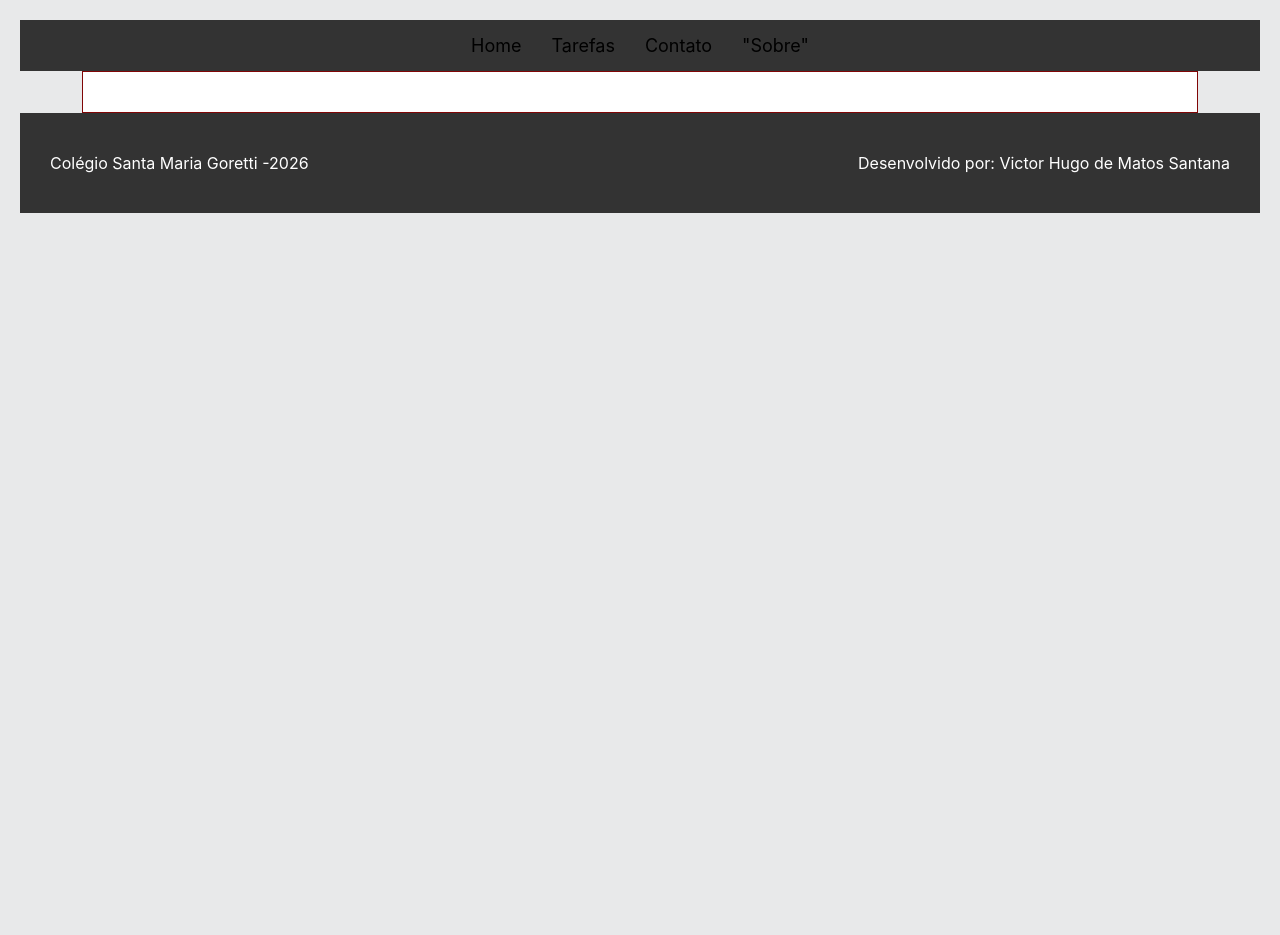
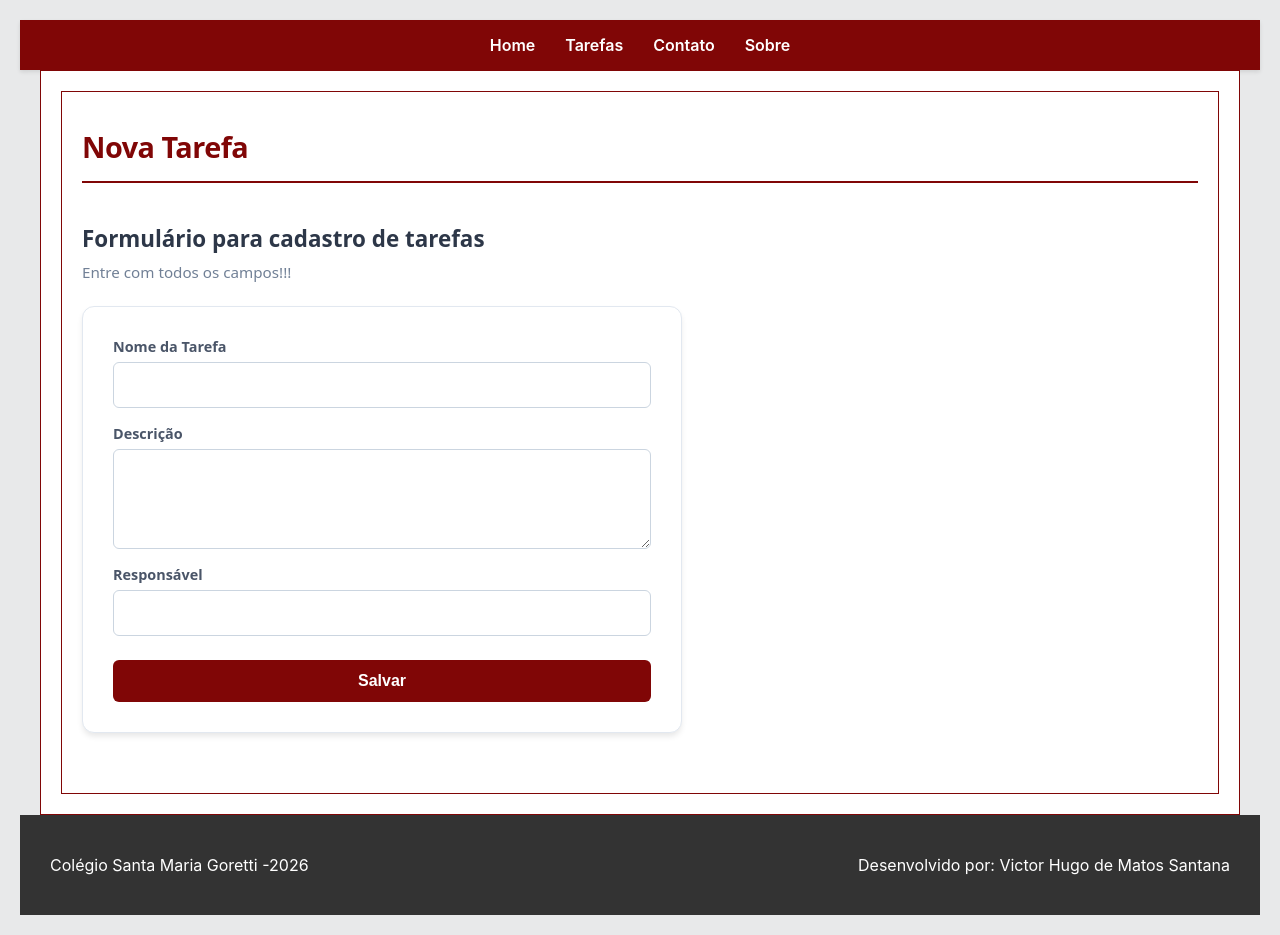
Before and after one commit to Mr-Victor67/gerenciadortarefas, a React (Create React App) app: page /cadastrarTarefa in a window 1280 px wide. Before the commit the page ends 800 px from the top, so only its background shows below. Built offline with nearby package versions, Linux system fonts and the light colour scheme.

Commit message:
Add files via upload

```diff
--- a/src/App.js
+++ b/src/App.js
@@ -24,7 +24,7 @@ function App() {
 
           <Route path="/tarefas" element={<ListarTarefas />}/>
           <Route path="/tarefa/:id" element={<ListarUmaTarefa />}/>
-          <Route path="/cadastrarTarefas" elemnet={<CadastrarTarefa />}/>
+          <Route path="/cadastrarTarefa" element={<CadastrarTarefa />}/>
 
           <Route path="/contatos" element={<ListarContatos />}/>
           <Route path="/contato/:id" element={<ListarUmContato />}/>
--- a/src/componentes/Header/Menu/index.css
+++ b/src/componentes/Header/Menu/index.css
@@ -1,10 +1,11 @@
-nav {
-    background-color: #333;
+.menu-container {
+    background-color: #800606;
     width: 100%;
     padding: 15px 0;
-    }
+    box-shadow: 0 2px 4px rgba(0, 0, 0, 0.1);
+}
 
-    ul {
+.menu-list {
     display: flex;
     flex-direction: row;
     gap: 30px;
@@ -13,21 +14,22 @@ nav {
     list-style: none;
     padding: 0;
     margin: 0;
-    }
+}
 
-    li {
-    font-size: 18px;
-    }
+.menu-item {
+    font-size: 1rem;
+    font-weight: 600;
+}
 
-    a {
-    color: #fff;
+.menu-link {
+    color: #ffffff;
     text-decoration: none;
     padding-bottom: 5px;
     border-bottom: 3px solid transparent;
     transition: all 0.2s ease-in-out;
-    }
+}
 
-    a:hover {
-    color: yellow;
-    border-bottom-color: yellow;
-    }
+.menu-link:hover {
+    color: #f8fafc;
+    border-bottom-color: #ffffff;
+}
--- a/src/componentes/Header/Menu/index.js
+++ b/src/componentes/Header/Menu/index.js
@@ -1,15 +1,17 @@
-import { Link} from "react-router-dom"
-import "./index.css"
+import { Link } from "react-router-dom";
+import './index.css';
+
 function Menu(){
     return (
-        <nav>
-            <ul>
-                <li><Link to = "/">Home</Link></li>
-                <li><Link to = "/tarefas">Tarefas</Link></li>
-                <li><Link to = "/contato">Contato</Link></li>
-                <li><Link to = "/sobre">"Sobre"</Link></li>
+        <nav className="menu-container">
+            <ul className="menu-list">
+                <li className="menu-item"><Link to="/" className="menu-link">Home</Link></li>
+                <li className="menu-item"><Link to="/tarefas" className="menu-link">Tarefas</Link></li>
+                <li className="menu-item"><Link to="/contato" className="menu-link">Contato</Link></li>
+                <li className="menu-item"><Link to="/sobre" className="menu-link">Sobre</Link></li>
             </ul>
         </nav>
-    )
+    );
 }
+
 export default Menu;
--- a/src/paginas/CadastrarTarefa/index.css
+++ b/src/paginas/CadastrarTarefa/index.css
@@ -86,17 +86,3 @@ section h2 {
 .formulario button[type="submit"]:active {
   transform: scale(0.98);
 }
-  .error{
-    width: 80;
-    height: 25px;
-    background-color: white;
-    border: 1px saddlebrown;
-    border-radius: 7px;
-    padding: 10px;
-  }
-
-
-  .textoError{
-     color: aqua;
-     font-weight: 700
-  }
--- a/src/paginas/CadastrarTarefa/index.js
+++ b/src/paginas/CadastrarTarefa/index.js
@@ -1,47 +1,34 @@
 import { useState } from 'react';
 import './index.css';
-import tarefas from '../../mook/tarefas';
-import { Navigate, useNavigate } from 'react-router-dom';
+import tarefas from '../../mook/tarefas'
+import { useNavigate } from 'react-router-dom';
 
 function CadastrarTarefa() {
     const navigate = useNavigate();
+
     const [titulo, setTitulo] = useState('');
     const [descricao, setDescricao] = useState('')
     const [responsavel, setResponsavel] = useState('')
-    const [error, setError] = useState('')
-    function cadastrarTarefa(e){
+
+    function cadastrarTarefa(e) {
         e.preventDefault()
-
-        if (!titulo.trim()) {
-            setError("campo titulo não pode estar vazio!!!")
-            return;
+       // if(!titulo.trim())
+        try {
+            const addTarefa = {
+                'id': tarefas.length + 1,
+                'titulo': titulo,
+                'descricao': descricao,
+                'responsavel': responsavel
             }
 
-        if (!descricao.trim()) {
-            setError("campo descrição não pode estar vazio!!!")
-            return;
-        }
-
-        if (!responsavel.trim()) {
-            setError("campo responsavel não pode estar vazio!!!")
-            return;
-        }
-
-        try{
-        const addTarefa ={
-            'id': tarefas.length + 1,
-            'titulo':titulo,
-            'descricao':descricao,
-            'responsavel':responsavel
-        }
-        tarefas.push (addTarefa);
+            tarefas.push(addTarefa);
             setTitulo("");
             setResponsavel("");
             setDescricao("");
 
             navigate(-1)
-    }catch(error){
-    console.log("Erro ao Cadastrar tarefa:" + error)
+        } catch (error) {
+            console.log("Erro ao cadastrar tarefa: " + error)
         }
     }
 
@@ -53,23 +40,17 @@ function CadastrarTarefa() {
             <section>
                 <h2>Formulário para cadastro de tarefas</h2>
                 <p>Entre com todos os campos!!!</p>
-                 {
-                  error && (
-                     <div className='error'>
-                       <p className=''> </p>
-                     </div>
-                  )
-                 }
+
                 <div className='formulario'>
                     <form onSubmit={cadastrarTarefa}>
                         <label>Nome da Tarefa</label>
-                        <input type="text" value={titulo} onChange={e=>setTitulo(e.target.value)} />
+                        <input type="text" value={titulo} onChange={e => setTitulo(e.target.value)} />
 
                         <label>Descrição</label>
-                        <textarea value={descricao} onChange={e=>setDescricao(e.target.value)} ></textarea>
+                        <textarea value={descricao} onChange={e => setDescricao(e.target.value)} ></textarea>
 
                         <label>Responsável</label>
-                        <input type="text" value={responsavel} onChange={e=>setResponsavel(e.target.value)} />
+                        <input type="text" value={responsavel} onChange={e => setResponsavel(e.target.value)} />
 
                         <button type='submit'>Salvar</button>
                     </form>
--- a/src/paginas/ListarTarefas/index.css
+++ b/src/paginas/ListarTarefas/index.css
@@ -1,5 +1,5 @@
 main {
-    width: 90%;
+  width: 100%;
   max-width: 1200px;
   margin: 0 auto;
   font-family: system-ui, -apple-system, sans-serif;
@@ -25,10 +25,15 @@ main {
   margin-bottom: 40px;
 }
 
+section div{
+  width: 100%;
+}
+
 section div p {
   font-weight: 600;
   font-size: 1rem;
   color: #4a5568;
+  width: 100%;
 }
 
 table {
@@ -84,9 +89,9 @@ main {
 }
 
 a{
-    color:black;
+  color: #000;
 }
 
 a:hover{
-    color:red;
+  color: red;
 }
--- a/src/paginas/ListarTarefas/index.js
+++ b/src/paginas/ListarTarefas/index.js
@@ -1,15 +1,18 @@
 import './index.css'
 import tarefas from '../../mook/tarefas';
-import{Link} from 'react-router-dom';
+import {Link} from 'react-router-dom';
+
 function ListarTarefas() {
     return (
         <main>
             <header>
-                <h1>Trefas Cadastradas</h1>
+                <h1>Tarefas Cadastradas</h1>
             </header>
+
             <section>
                 <div>
                     <p>Foram encontrados {tarefas.length} tarefas.</p>
+                    <Link to={"/cadastrarTarefa"}>+ Tarefa</Link>
                 </div>
             </section>
             <section>
@@ -18,30 +21,27 @@ function ListarTarefas() {
                         <tr>
                             <th>ITEM</th>
                             <th>TAREFA</th>
-                            <th>RESPONSAVEL</th>
+                            <th>RESPONSÁVEL</th>
                             <th>VER</th>
                         </tr>
                     </thead>
                     <tbody>
                         {
                             tarefas.map((item) => (
-
                                 <tr key={item.id}>
                                     <td>{item.id}</td>
                                     <td>{item.titulo}</td>
                                     <td>{item.responsavel}</td>
                                     <td><Link to={`/tarefa/${item.id}`}>Ver</Link></td>
+
                                 </tr>
                             ))
                         }
                     </tbody>
                 </table>
             </section>
-
-
         </main>
-
-
     )
 }
+
 export default ListarTarefas;
```
Lines whose indentation alone changed are shown as unchanged.
